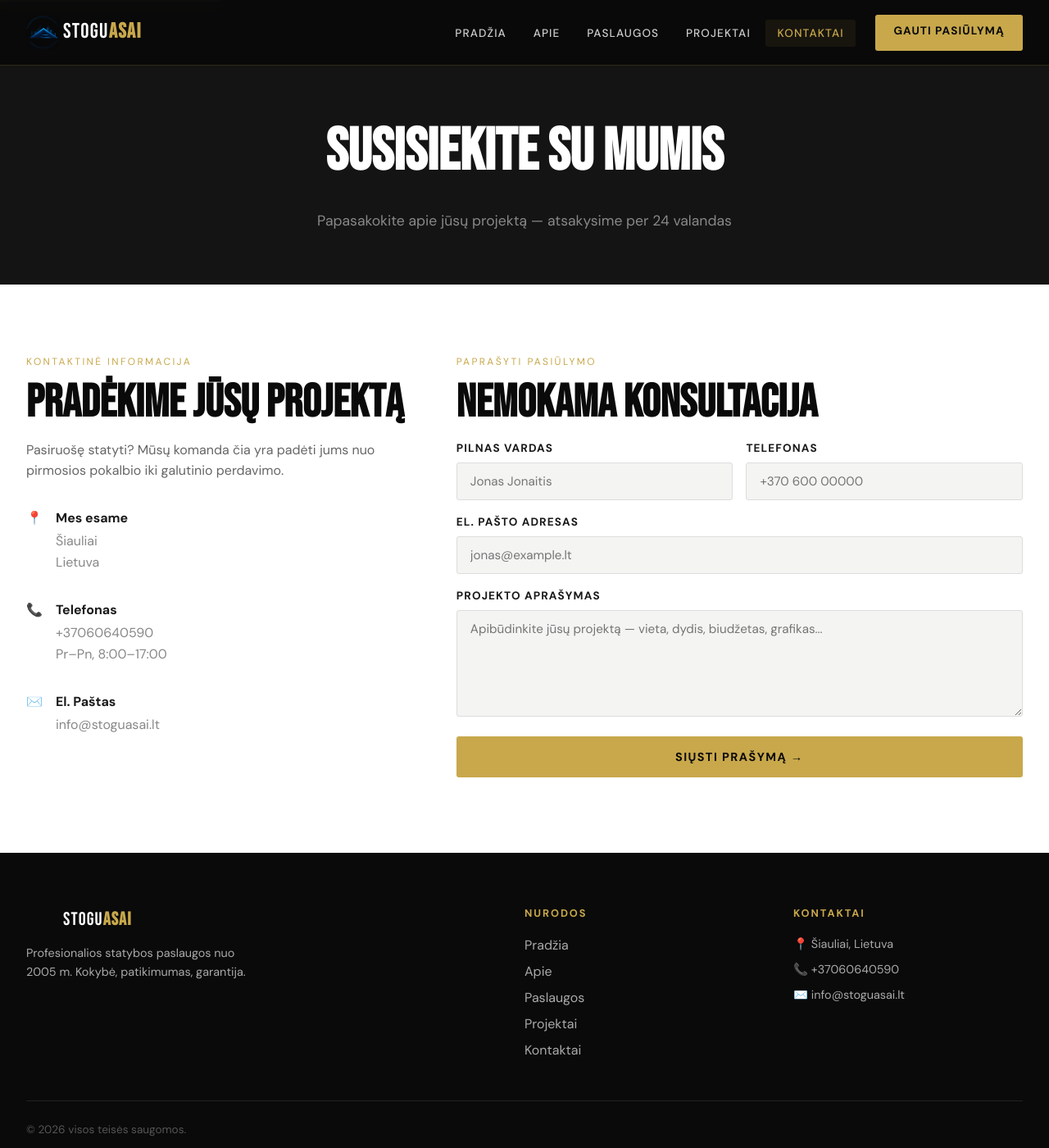
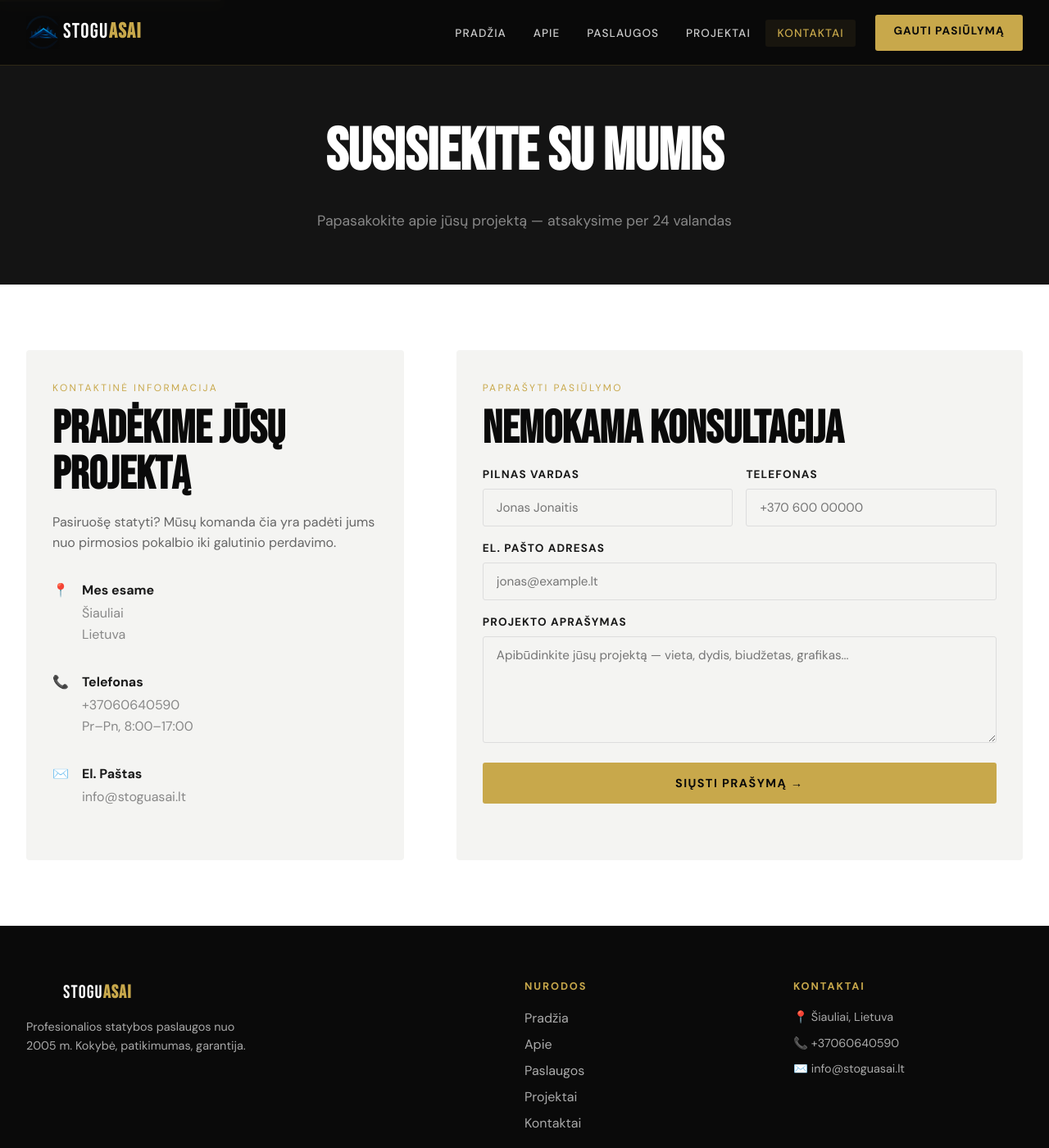
Before and after one commit to Rokixz/puslapis1, a Jekyll site: the page built from contact/index.html, in a window 1280 px wide and 1400 px high. Shown: the whole window at 82% size. Built offline with Jekyll 4.4.1, drawn with Linux system fonts in a browser that asks for light colours.

Commit message:
add
Co-authored-by: Copilot <copilot@github.com>

```diff
--- a/assets/css/main.css
+++ b/assets/css/main.css
@@ -228,7 +228,10 @@ ul { list-style: none; }
 }
 
 /* ===== SECTIONS ===== */
-.section { padding: clamp(2.5rem, 8vw, 5rem) 2rem; }
+.section {
+  padding: clamp(2.5rem, 8vw, 5rem) 2rem;
+  background: var(--white);
+}
 .section-inner { max-width: 1300px; margin: 0 auto; }
 .section-tag {
   display: inline-block; color: var(--gold);
@@ -362,6 +365,16 @@ ul { list-style: none; }
   display: grid;
   grid-template-columns: 1fr 1.5fr;
   gap: 4rem;
+}
+.contact-info {
+  background: var(--light-gray);
+  padding: 2rem;
+  border-radius: 4px;
+}
+.contact-form {
+  background: var(--light-gray);
+  padding: 2rem;
+  border-radius: 4px;
 }
 .contact-item { display: flex; gap: 1rem; margin-bottom: 2rem; }
 .contact-item-icon { font-size: 1.5rem; flex-shrink: 0; }
```
